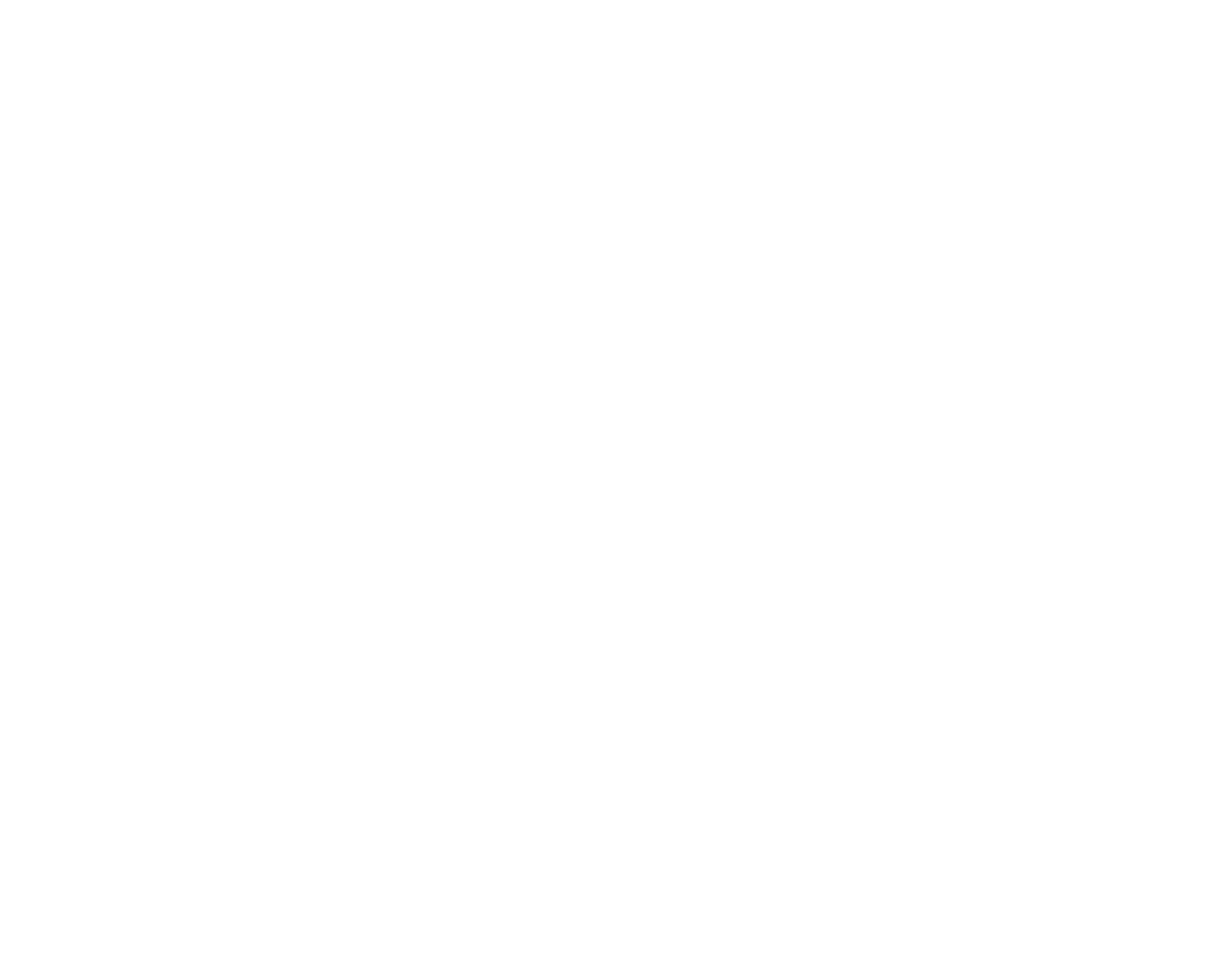
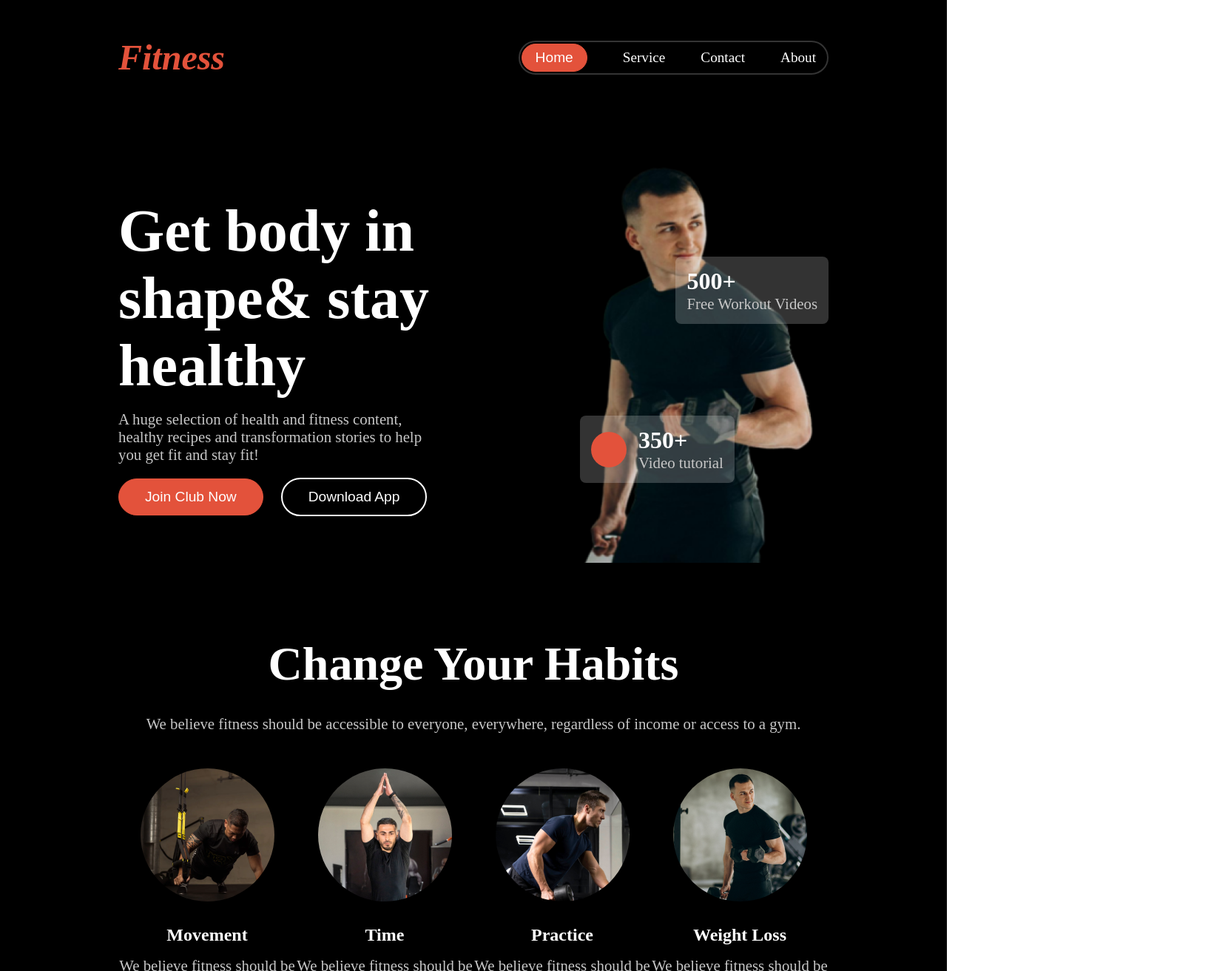
Before and after one commit to Shohel237/ph_assignment_02, a plain HTML site: page index.html in a window 1280 px wide. Shown: the top 1313 px of the page at 74% size, 1660 px wide, since content can reach past the window. Before the commit the page ends 800 px from the top, so only its background shows below. Drawn offline with Linux system fonts and the light colour scheme.

Commit message:
added_navbar

```diff
--- a/index.html
+++ b/index.html
@@ -7,6 +7,117 @@
     <link rel="stylesheet" href="./style/style.css" class="css">
 </head>
 <body>
+    <header>
+        <nav>
+            <h1 class="logo"><i>Fitness</i></h1>
+            <div class="menu">
+                <button class="btn_primary">Home</button>
+                <a href="#">Service</a>
+                <a href="#">Contact</a>
+                <a href="#">About</a>
+            </div>
+        </nav>
+        <!-- hero section -->
+        <div class="hero">
+            <div class="hero_content">
+                <h1 class="hero_title">
+                    Get body in <span>shape</span>& stay healthy
+                </h1>
+                <p>A huge selection of health and fitness content, healthy recipes
+                    and transformation stories to help you get fit and stay fit!</p>
+                    <button class="btn_primary join_btn">Join Club Now</button>
+                    <button class="btn_primary download_btn">Download App</button>
+            </div>
+            <div class="hero_img">
+                <img src="./images/Images 2.png" alt="">
+                <div class="five_hundred">
+                    <h1>500+</h1>
+                    <p>Free Workout Videos</p>
+                </div>
+                <div class="three_fifty">
+                    <div class="red_circle"></div>
+                    <div>
+                        <h1>350+</h1>
+                        <p>Video tutorial</p>
+                    </div>
+                </div>
+            </div>
+        </div>
+    </header>
+<!-- main -->
+ <!-- change_your_habits -->
+    <main>
+        <section class="change_your_habits">
+            <h1 class="section_title">Change Your Habits</h1>
+            <p>We believe fitness should be accessible to everyone, everywhere, regardless of income or access to a gym.</p>
+            <div class="change_your_habits_cards">
+                <div class="change_your_habits_card">
+                    <img src="./images/image 3.png" alt="">
+                    <h2>Movement</h2>
+                    <p>We believe fitness should be accessible to everyone</p>
+                </div>
+                <div class="change_your_habits_card">
+                    <img src="./images/image 2.png" alt="">
+                    <h2>Time</h2>
+                    <p>We believe fitness should be
+                        accessible to everyone</p>
+                </div>
+                <div class="change_your_habits_card">
+                    <img src="./images/image 4.png" alt="">
+                    <h2>Practice</h2>
+                    <p>We believe fitness should be
+                        accessible to everyone</p>
+                </div>
+                <div class="change_your_habits_card">
+                    <img src="./images/image 5.png" alt="">
+                    <h2>Weight Loss</h2>
+                    <p>We believe fitness should be
+                        accessible to everyone</p>
+                </div>
+            </div>
+        </section>
+        <section class="run_extra">
+            <div class="run_extra_content">
+                <h1 class="section_title">
+                    Run an Extra Mile Easily
+                </h1>
+                <p>
+                    We believe fitness should be accessible to everyone,
+                    everywhere, regardless of income or access to a gym. With
+                    hundreds of professional workouts.
+                </p>
+                <button class="btn_primary join_btn">Join Now</button>
+            </div>
+            <div class="run">
+                <img src="./images/run.jpg" alt="">
+            </div>
+        </section>
+
+        <section class="training">
+            <h1 class="section_title">Training and excercises</h1>
+            <p>We believe fitness should be accessible to everyone, everywhere, regardless of income or access to a gym.</p>
+            <div class="photo_gallery">
+                <div class="blue">
+                    <img src="./images/exercise1.jpg" alt="">
+                </div>
+                <div class="redish">
+                    <img src="./images/exercise2.png" alt="">
+                </div>
+                <div class="greyish">
+                    <img src="./images/exercise3.png" alt="">
+                </div>
+                <div class="blackish">
+                    <img src="./images/exercise4.png" alt="">
+                </div>
+                <div class="greenish">
+                    <img src="./images/exercise5.jpg" alt="">
+                </div>
+                <div class="coolish">
+                    <img src="./images/exercise6.jpg" alt="">
+                </div>
+            </div>
+        </section>
+    </main>
 
 </body>
 </html>
--- a/style/style.css
+++ b/style/style.css
@@ -0,0 +1,203 @@
+
+
+*{
+    box-sizing: border-box;
+    margin: 0;
+    padding: 0;
+}
+/* variables */
+:root {
+    --color-black: black;
+    --color-grey: rgb(52, 52, 52);
+    --color-orange: rgb(227 82 59);
+    --color-paragraph: rgb(199, 199, 199);
+    --color-heading: black;
+  }
+body{
+    width: 100%;
+
+
+}
+
+/* shared styles */
+.btn_primary{
+    background: var(--color-orange);
+    color: white;
+    border-radius: 25px;
+    padding: 7px 18px;
+    border:1px solid var(--color-orange);
+    font-size: 1.2rem;
+}
+h1,h2,h3,h4{
+    color: white;
+}
+p{
+    color: var(--color-paragraph);
+    font-size: 1.3rem;
+}
+.section_title{
+    font-size: 4rem;
+}
+
+header{
+    background: var(--color-black);
+}
+/* navbar */
+nav{
+    display: flex;
+    justify-content: space-between;
+    align-items: center;
+    width: 75%;
+    margin: 0 auto;
+    padding: 50px 0;
+}
+.logo{
+    color:var(--color-orange);
+    font-size: 3rem;
+}
+.menu{
+    display: flex;
+    align-items: center;
+    gap: 3rem;
+    border: 2px solid var(--color-grey);
+    border-radius: 25px;
+    padding: 2px 15px 2px 2px;
+}
+.menu>a {
+    text-decoration: none;
+    color: white;
+    font-size: 1.2rem;
+}
+/* hero section */
+.hero{
+    display: flex;
+    justify-content:space-between;
+    align-items: center;
+    gap: 15px;
+    backgroundr: var(--color-black);
+    width: 75%;
+    margin: 0 auto;
+    padding: 3rem 0;
+}
+.hero_content{
+    width: 45%;
+}
+.hero_title{
+    font-size: 5rem;
+    margin: 15px 0;
+}
+.join_btn{
+    margin: 20px 20px 20px 0;
+    padding: 13px 35px;
+    border-radius: 40px;
+}
+.download_btn{
+    background-color: var(--color-black);
+    border: 2px solid white;
+    padding: 13px 35px;
+    border-radius: 40px;
+}
+
+.hero_img{
+    position: relative;
+    width: 35%;
+
+}
+.hero_img> img{
+    width: 100%;
+}
+.five_hundred{
+    position: absolute;
+    top: 9rem;
+    right: 0;
+    background: rgb(255, 255,255, .2) ;
+    padding: 15px;
+    border-radius: 8px;
+}
+.three_fifty{
+    display: flex;
+    align-items: center;
+    gap: 1rem;
+    position: absolute;
+    bottom: 7rem;
+    left: 0;
+    background: rgb(255, 255,255, .2) ;
+    padding: 15px;
+    border-radius: 8px;
+
+}
+.red_circle{
+    background-color: var(--color-orange);
+    width: 3rem;
+    height: 3rem;
+    border-radius: 50%;
+}
+
+/* main  */
+main{
+    background-color: var(--color-black);
+}
+.change_your_habits{
+    width: 75%;
+    margin: 0 auto;
+    display: flex;
+    flex-direction: column;
+    align-items: center;
+    gap: 2rem;
+    padding: 3rem 0;
+    text-align: center;
+}
+.change_your_habits_cards{
+    display: flex;
+    justify-content: space-evenly;
+
+}
+.change_your_habits_card{
+    display: flex;
+    flex-direction: column;
+    align-items: center;
+    justify-content: center;
+    gap: 1rem;
+    text-align: center;
+
+}
+.change_your_habits_card > img{
+    border-radius: 50%;
+    margin: 1rem;
+}
+.run_extra{
+    background-color: var(--color-grey);
+    padding:1rem 2rem;
+    display: flex;
+    justify-content: space-between;
+    align-items: center;
+    width: 75%;
+    margin: 3rem auto;
+    border-radius: 12px;
+}
+.run_extra_content{
+    width: 45%;
+}
+.run{
+    width: 40%;
+}
+.run > img{
+    width: 100%;
+    border-radius: 12px;
+}
+.training{
+    width: 75%;
+    margin: 3rem auto;
+}
+.photo_gallery{
+    display: grid;
+    grid-template-columns: repeat(3fr);
+}
+.photo_gallery > img{
+    width: 100%;
+}
+.blue{
+    background-image: url(../images/exercise1.jpg);
+    background-color: rgba(127, 255, 212, 0.442);
+    background-blend-mode:overlay;
+}
```
